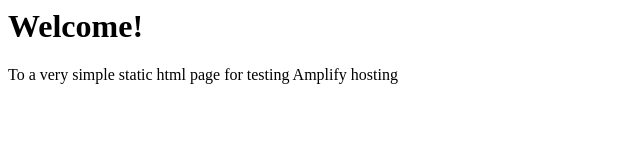
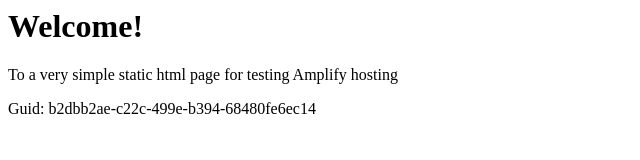
Before and after one commit to aws-aemilia-arn/Github-PR-Commit-Integration-Test-DoNotTouch-GitHubAutoBuildPrPreviewCanaryTest-v1-prod-eu-north-1, a website: page src/index.html in a window 1280 px wide. Shown: the whole page, without its empty margins (0-640 px from the left). Drawn offline with Linux system fonts and the light colour scheme.

Commit message:
commit from integ tests

```diff
--- a/src/index.html
+++ b/src/index.html
@@ -1,3 +1,5 @@
+
+
 <html lang="en">
 
 <head>
@@ -10,6 +12,6 @@
 <body>
     <h1>Welcome!</h1>
     <p>To a very simple static html page for testing Amplify hosting</p>
-</body>
+    <p>Guid: b2dbb2ae-c22c-499e-b394-68480fe6ec14</p></body>
 
 </html>
```
